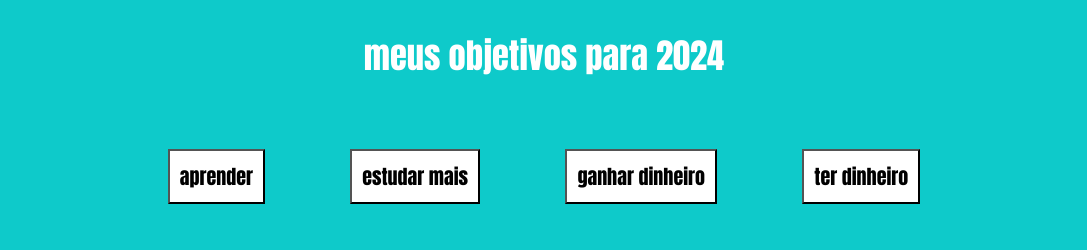
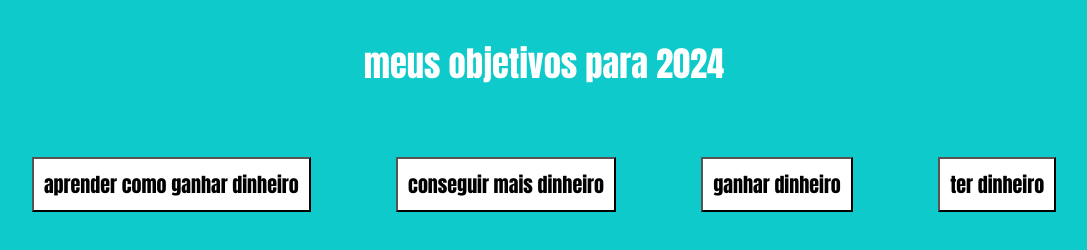
Before and after one commit to 14092006vanessa/metas-2024, a plain HTML site: page index.html in a window 1280 px wide. Shown: the whole page, without its empty margins (96-1183 px from the left). Drawn offline with Linux system fonts and the light colour scheme.

Commit message:
Add files via upload

```diff
--- a/index.html
+++ b/index.html
@@ -7,11 +7,11 @@
     <link rel="stylesheet"href="style.css">
 </head>
 <body>
-    <section class="titulo"></section>
-    <h2 class="subtitulo">meus objetivos para 2024</h2>
+    <section class="conteudo-principal"></section>
+    <h2 class="titulo-principal ">meus objetivos para 2024</h2>
     <div>
-<button class="botao">aprender </button>
-<button class="botao">estudar mais</button>
+<button class="botao">aprender como ganhar dinheiro</button>
+<button class="botao">conseguir mais dinheiro</button>
 <button class="botao">ganhar dinheiro</button>
 <button class="botao">ter dinheiro</button>
     </div>
--- a/style.css
+++ b/style.css
@@ -1,3 +1,13 @@
+:root{
+    --cor-de-fundo:#1E1E1E;
+    --verde:#6fff57;
+    --branco:#FFFFFF;
+    --botao-ativo:#3A375E;
+    --botao-inativo:#1b07f3;
+    --texto-de-fundo:#5e6278;
+
+}
+
 body{
     background-color: rgb(14, 202, 202);
     color: rgb(255, 255, 255);
@@ -13,3 +23,8 @@ body{
     margin: 40px;
     padding: 10px;
 }
+
+.conteudo-principal{
+    display: flex;
+    justify-content: center;
+}
```
